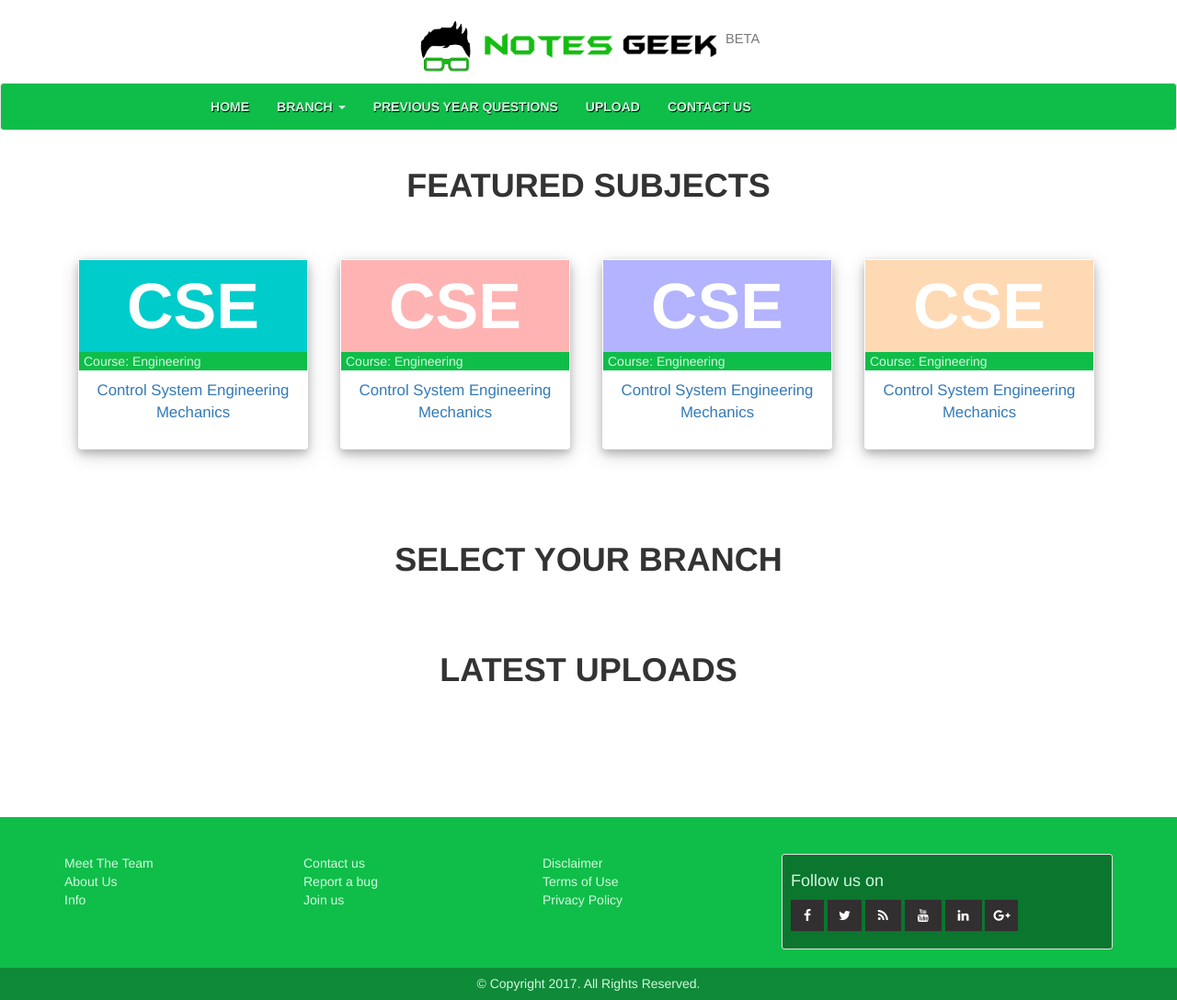
After one commit to shivamshukla01/FinalNote, a Django app: template noteapp/templates/contactform.html in a window 1280 px wide. The commit adds this page. Shown: the whole page at 92% size. Run offline with Django 3.2, Linux system fonts and the light colour scheme; the template is opened without the code that fills it, so the values that code supplies are empty; some libraries are stand-ins or nearby versions.

```diff
--- a/noteapp/static/noteapp/css/styles.css
+++ b/noteapp/static/noteapp/css/styles.css
@@ -201,7 +201,8 @@
     color: #d1fadf;
     background-color: #0fbd49;
 }
- removing active hightlighting
+
+/*removing active hightlighting */
 
 
 
@@ -384,3 +385,31 @@ ul.social-icons {
 .footer .well{
 	background-color:#0a762e;
 }
+
+/*aboutpage css*/
+
+.aboutheading h1{
+
+    text-align: center;
+    font-family:  Times, serif ;
+    color: #15BC12;
+}
+
+img.aboutpic1 {
+    width: 300px;
+
+  display: block;
+  margin-left: auto;
+  margin-right: auto;
+  margin-bottom: 20px;
+}
+
+.aboutpara{
+padding-top: 0;
+ margin-top: 0;
+ margin-bottom: 120px;
+  margin-left: 20%;
+  margin-right:20%;
+  text-align: center;
+
+/*aboutpage end */
--- a/noteapp/templates/base.html
+++ b/noteapp/templates/base.html
@@ -101,7 +101,7 @@
 
   							<a href="#">Meet The Team</a>
   							<br>
-  							<a href="#">About Us</a>
+  							<a href="{% url 'about' %}">About Us</a>
   							<br>
   							<a href="#">Info</a>
   							<br>
--- /dev/null
+++ b/noteapp/templates/contactform.html
@@ -0,0 +1,186 @@
+{% extends "base.html" %}
+
+{% block content %}
+<div class="container">
+
+
+        <div class="row">
+        <div class="col-md-12"><h1 class="sectiontitle" align="center">FEATURED SUBJECTS</h1>
+
+
+
+<div class=" container col-lg-3 col-md-4 col-sm-6 col-xs-12">
+    <div class="subbox panel">
+                                <!--<span class="ribbon_course"></span>-->
+                                <a href="" class="box-image">
+                                <div class="photo" style="background-color: #00cccc;">
+                                    <span class="word">
+                                    CSE
+                                    </span>
+                                </div></a>
+                                <div class="cat"><a href="">Course:
+                                        Engineering</a>
+                                </div>
+                                <div class="info">
+                                    <div class="row">
+                                        <div class="subname" style="width:100%;">
+                                            <a href="">Control System Engineering Mechanics</a>
+
+                                        </div>
+                                    </div>
+                                </div>
+    </div>
+    </div>
+
+ <div class=" container col-lg-3 col-md-4 col-sm-6 col-xs-12">
+    <div class="subbox panel">
+                                <!--<span class="ribbon_course"></span>-->
+                                <a href="" class="box-image">
+                                <div class="photo" style="background-color: #ffb3b3;">
+                                    <span class="word">
+                                    CSE
+                                    </span>
+                                </div></a>
+                                <div class="cat"><a href="">Course:
+                                        Engineering</a>
+                                </div>
+                                <div class="info">
+                                    <div class="row">
+                                        <div class="subname" style="width:100%;">
+                                            <a href="">Control System Engineering Mechanics</a>
+
+                                        </div>
+                                    </div>
+                                </div>
+    </div>
+    </div>
+
+     <div class=" container col-lg-3 col-md-4 col-sm-6 col-xs-12">
+    <div class="subbox panel">
+                                <!--<span class="ribbon_course"></span>-->
+                                <a href="" class="box-image">
+                                <div class="photo" style="background-color: #b3b3ff;">
+                                    <span class="word">
+                                    CSE
+                                    </span>
+                                </div></a>
+                                <div class="cat"><a href="">Course:
+                                        Engineering</a>
+                                </div>
+                                <div class="info">
+                                    <div class="row">
+                                        <div class="subname" style="width:100%;">
+                                            <a href="">Control System Engineering Mechanics</a>
+
+                                        </div>
+                                    </div>
+                                </div>
+    </div>
+    </div>
+
+     <div class=" container col-lg-3 col-md-4 col-sm-6 col-xs-12">
+    <div class="subbox panel">
+                                <!--<span class="ribbon_course"></span>-->
+                                <a href="" class="box-image">
+                                <div class="photo" style="background-color: #ffd9b3;">
+                                    <span class="word">
+                                    CSE
+                                    </span>
+                                </div></a>
+                                <div class="cat"><a href="">Course:
+                                        Engineering</a>
+                                </div>
+                                <div class="info">
+                                    <div class="row">
+                                        <div class="subname" style="width:100%;">
+                                            <a href="">Control System Engineering Mechanics</a>
+
+                                        </div>
+                                    </div>
+                                </div>
+    </div>
+    </div>
+
+
+
+
+
+            </div>
+        </div>
+
+        <br>
+        <br>
+        <br>
+
+        <div class="row">
+
+			<div class="col-md-12"><h1 class="sectiontitle" align="center">SELECT YOUR BRANCH</h1>
+
+
+				<div class="col-sm-12 col-md-12 ">
+        			{% for branch in branches %}
+
+                    <div class="sec1 col-md-6">
+        				<div class="numberCircle">
+        					<span>{% cycle '1' '2' '3' '4' '5' '6' '7' '8' '9' %}</span>
+        				</div>
+        				<div class="relative">
+        					<a href="{% url 'branchview' shortname=branch.branch_short %}"><h2>{{branch.branchname}}</h2></a>
+                            <br>
+                            <div class= "subsummary"><span class="glyphicon glyphicon-education"></span> Subjects: {{branch.nos}} | <span class="glyphicon glyphicon-duplicate"></span>Notes: {{branch.non}}
+                            </div>
+        				</div>
+        			</div>
+                    {% endfor %}
+
+                </div>
+            </div>
+        </div>
+
+        <div class="row">
+        <div class="col-md-12"><h1 class="sectiontitle" align="center">LATEST UPLOADS</h1>
+
+
+    {% for note in notes %}
+    <div class=" container col-lg-3 col-md-4 col-sm-6 col-xs-12">
+    <div class="subbox panel">
+                                <!--<span class="ribbon_course"></span>-->
+                                <a href="{{note.srcfile}}">
+                                <div class="photo" style="background-color: {% cycle '#ffb3b3' '#00cccc' '#b3b3ff' '#ffd9b3' '#ffcc66' '#99ff99' '#ff6666' %};">
+                                    <span class="word">
+                                    {{note.abbr}}
+                                    </span>
+                                </div></a>
+                                <div class="cat"><a href="{{note.srcfile}}">
+                                        Uploaded: {{ note.created_date|date:"D,d M Y" }}</a>
+                                </div>
+                                <div class="info">
+                                    <div class="row">
+                                        <div class="subname" style="width:100%;">
+                                            <a href="{{note.srcfile}}">{{note.title}}</a>
+
+                                        </div>
+                                    </div>
+                                </div>
+    </div>
+    </div>
+
+    {% endfor %}
+
+
+
+
+
+     	 	</div>
+    	</div>
+
+<br>
+<br>
+<br>
+<br>
+
+
+</div>
+
+
+{% endblock %}
--- a/noteapp/urls.py
+++ b/noteapp/urls.py
@@ -1,4 +1,5 @@
 from django.conf.urls import url
+from django.views.generic import TemplateView
 
 from . import views
 
@@ -9,4 +10,5 @@ urlpatterns = [
 	url(r'^subject/(?P<pk>\d+)/$', views.subjectview, name='subjectview'),
 	url(r'^note/(?P<pk>\d+)/$', views.noteview, name='noteview'),
 	url(r'^comingsoon/$', views.comingsoon, name='comingsoon'),
+	url(r'^about/',TemplateView.as_view(template_name = 'about.html'), name='about'),
 ]
--- a/project/urls.py
+++ b/project/urls.py
@@ -20,6 +20,6 @@ from django.views.generic import RedirectView
 
 urlpatterns = [
     url(r'^admin/', admin.site.urls),
-    url(r'^noteapp/', include('noteapp.urls')),
-    url(r'^$', RedirectView.as_view(url='/noteapp/', permanent=True)),
+    url(r'', include('noteapp.urls')),
+    url(r'^noteapp/', RedirectView.as_view(url='/', permanent=True)),
 ]
```
Also changed, not shown: noteapp/templates/about.html (added, +24 -0 lines), noteapp/templates/contactpost.html (added, +186 -0 lines), noteapp/static/noteapp/images/aboutpic1.png (added).
